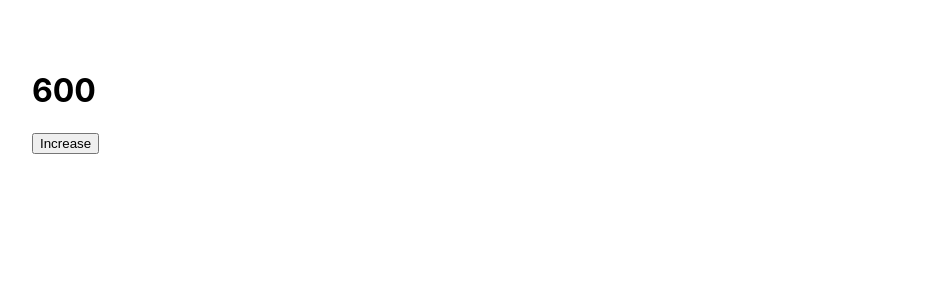
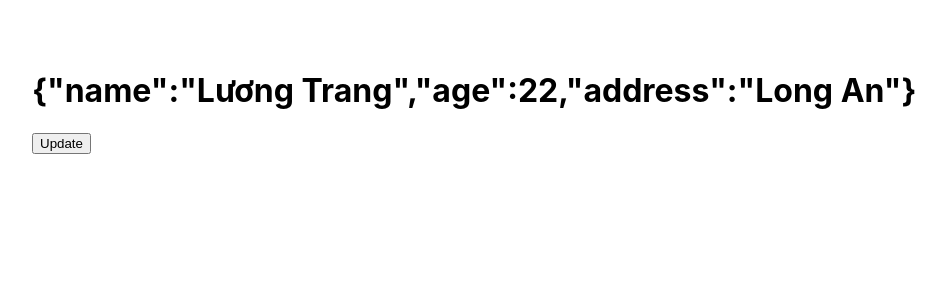
Before and after one commit to LuongHienThaoTrang/HOOKS, a React (Create React App) app: page / in a window 1280 px wide. Shown: the top 300 px of the page, without its empty margins (18-964 px from the left). Built offline with nearby package versions, Linux system fonts and the light colour scheme.

Commit message:
Ex 3: Update Info

```diff
--- a/src/App.js
+++ b/src/App.js
@@ -1,4 +1,4 @@
-import UseState from "./useState/ex2";
+import UseState from "./useState/ex3";
 
 
 function App() {
--- /dev/null
+++ b/src/useState/ex3.js
@@ -0,0 +1,25 @@
+import { useState } from "react";
+
+function UseState() {
+    const [info, setInfo] = useState({
+        name: 'Lương Trang',
+        age: 22,
+        address: 'Long An'
+    })
+
+    const handleChange = () => {
+        setInfo(prev => ({
+          ...prev,
+          bio: 'Yêu màu hồng, ghét sự giả dối kkkk'
+        }))
+    }
+
+    return (
+        <div>
+            <h1>{JSON.stringify(info)}</h1>
+            <button onClick={handleChange}>Update</button>
+        </div>
+    )
+}
+
+export default UseState
```
